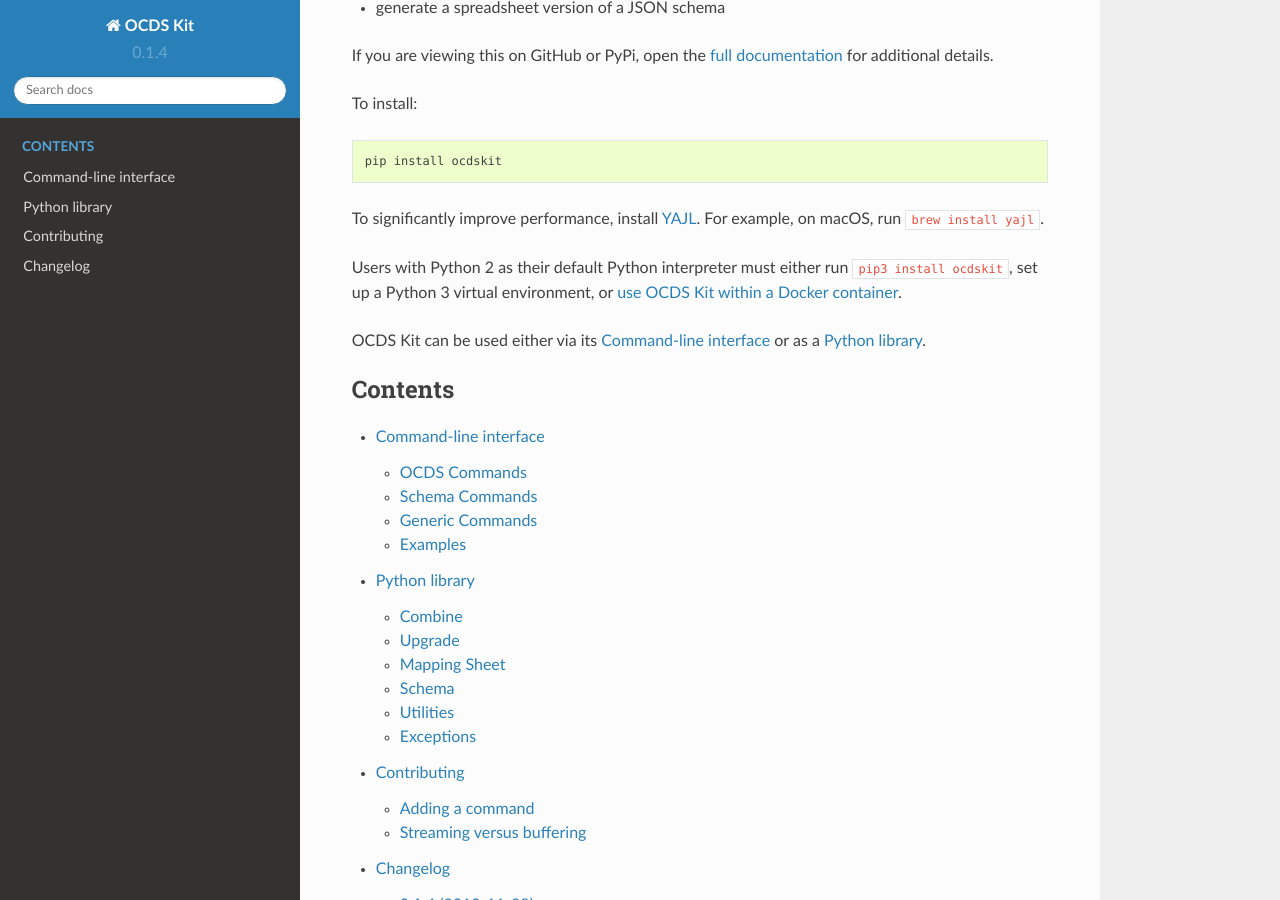
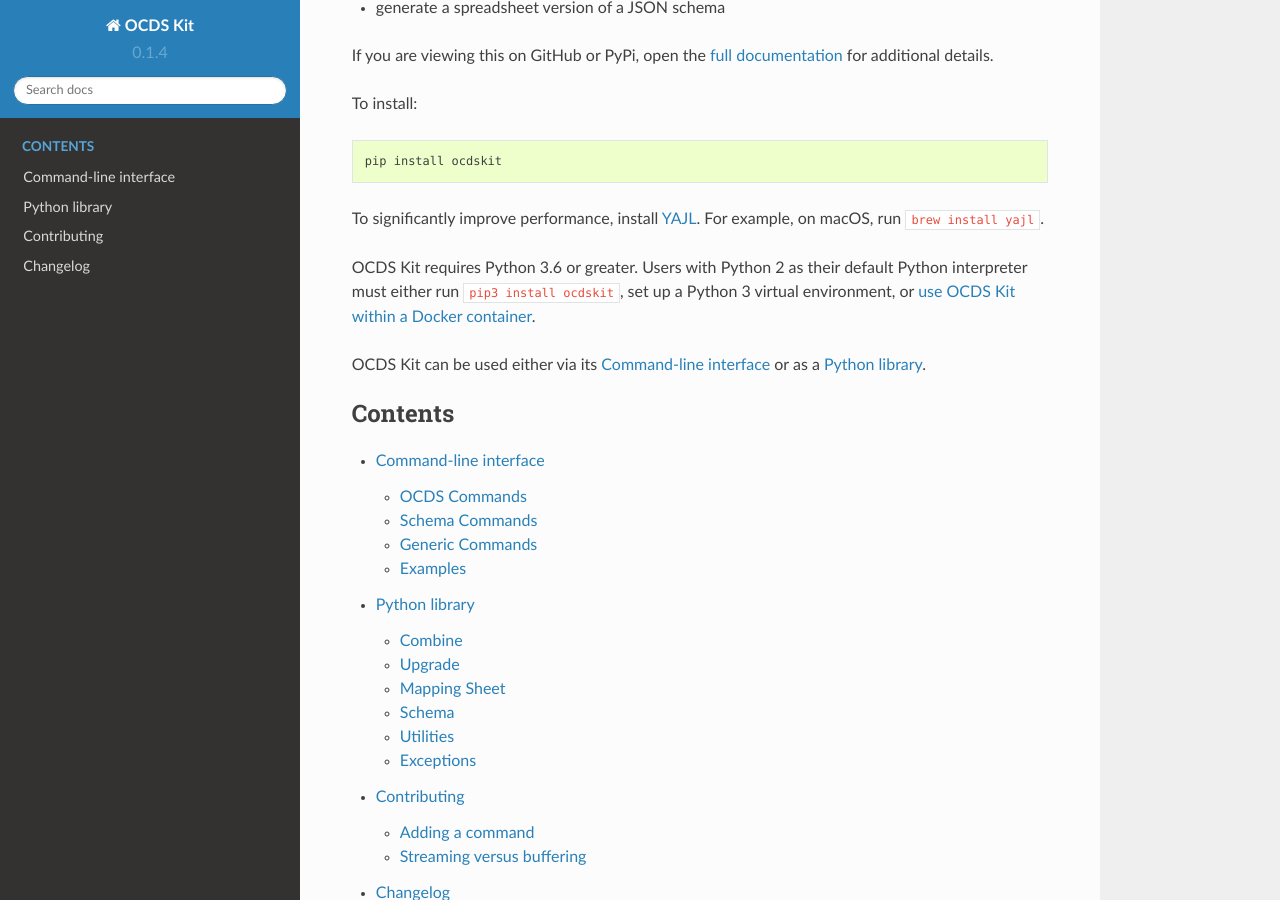
Before and after one commit to open-contracting/ocdskit, a Sphinx documentation site: the page built from docs/index.rst, in a window 1280 px wide and 900 px high, scrolled down 476 px. Built offline with Sphinx 7.4.7 and the Read the Docs theme 2.0.0, drawn with Linux system fonts in a browser that asks for light colours.

Commit message:
Add "OCDS Kit requires Python 3.6 or greater" to readme

```diff
--- a/docs/index.rst
+++ b/docs/index.rst
@@ -9,7 +9,7 @@
 
 To significantly improve performance, install `YAJL <http://lloyd.github.io/yajl/>`__. For example, on macOS, run ``brew install yajl``.
 
-Users with Python 2 as their default Python interpreter must either run ``pip3 install ocdskit``, set up a Python 3 virtual environment, or `use OCDS Kit within a Docker container <https://hub.docker.com/r/ricardoe/ocdskit/>`__.
+OCDS Kit requires Python 3.6 or greater. Users with Python 2 as their default Python interpreter must either run ``pip3 install ocdskit``, set up a Python 3 virtual environment, or `use OCDS Kit within a Docker container <https://hub.docker.com/r/ricardoe/ocdskit/>`__.
 
 OCDS Kit can be used either via its :doc:`cli` or as a :doc:`library`.
 
```
